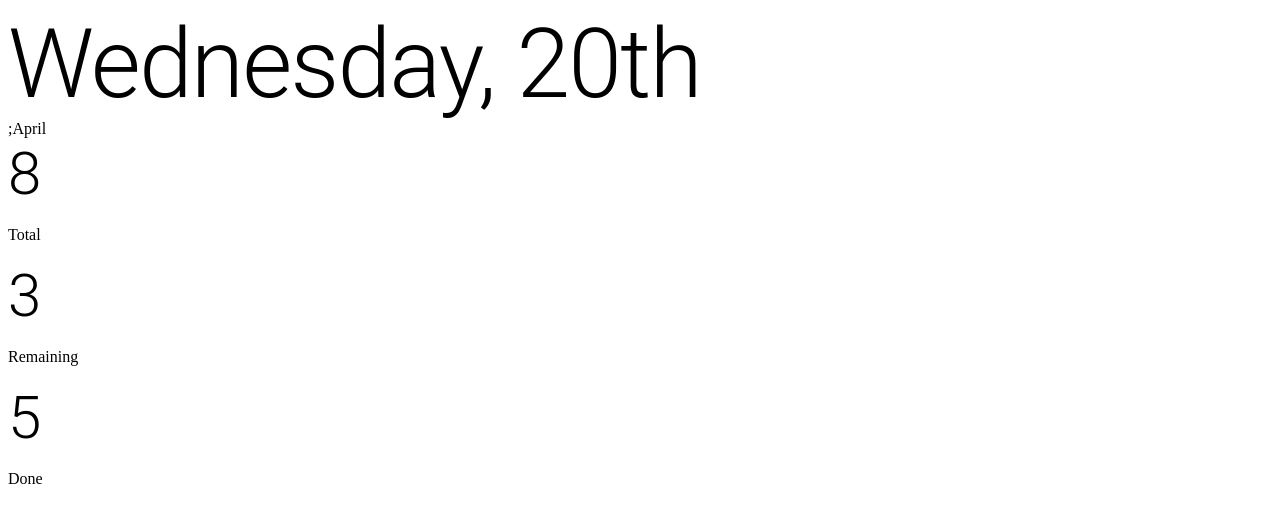
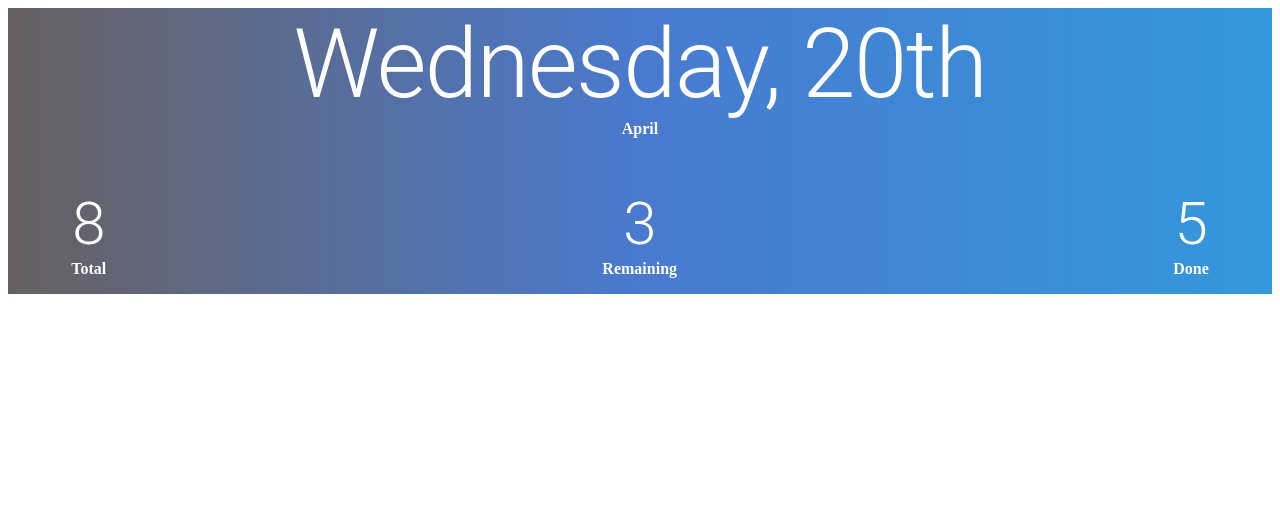
Before and after one commit to Taher-web-dev/ToDo-HandsOn-Front-end, a React (Create React App) app: page / in a window 1280 px wide. Shown: the top 522 px of the page. Built offline with nearby package versions, Linux system fonts and the light colour scheme.

Commit message:
Style header component.

```diff
--- /dev/null
+++ b/src/components/header/header.css
@@ -0,0 +1,41 @@
+.wrapper {
+  width: 100%;
+  background: linear-gradient(90deg, rgb(103, 96, 97), rgb(73, 122, 207), rgb(51, 152, 220));
+}
+
+.date-day {
+  color: white;
+  text-align: center;
+}
+
+.date-month {
+  color: white;
+  text-align: center;
+  font-weight: 600;
+  margin: 0;
+}
+
+.stat-wrapper {
+  display: flex;
+  width: 90%;
+  margin-left: 5%;
+  justify-content: space-between;
+  margin-top: 50px;
+}
+
+.stat-item {
+  display: flex;
+  flex-direction: column;
+  align-items: center;
+}
+
+.item-name {
+  color: white;
+  margin-bottom: 0;
+}
+
+.item-value {
+  color: white;
+  margin-top: 0;
+  font-weight: 575;
+}
--- a/src/components/header/header.js
+++ b/src/components/header/header.js
@@ -2,6 +2,7 @@ import { React } from 'react';
 import Typography from '@mui/material/Typography';
 import PropTypes from 'prop-types';
 import getCurrentDate from './headerhelper';
+import './header.css';
 
 const Header = (props) => {
   const { total, done } = props;
@@ -9,21 +10,20 @@ const Header = (props) => {
   const statisticsTitle = ['Total', 'Remaining', 'Done'];
   const [day, dt, month] = getCurrentDate();
   return (
-    <header>
-      <Typography variant="h1">
+    <header className="wrapper">
+      <Typography variant="h1" className="date-day">
         {`${day}, ${dt}th`}
         {' '}
       </Typography>
-      ;
-      <span>{month}</span>
+      <p className="date-month">{month}</p>
       <div className="stat-wrapper">
         {[0, 1, 2].map((index) => (
           <div className="stat-item" key={index}>
-            <Typography variant="h2">
+            <Typography variant="h2" className="item-name">
               {statistics[index]}
               {' '}
             </Typography>
-            <p>{statisticsTitle[index]}</p>
+            <p className="item-value">{statisticsTitle[index]}</p>
           </div>
         ))}
       </div>
```
